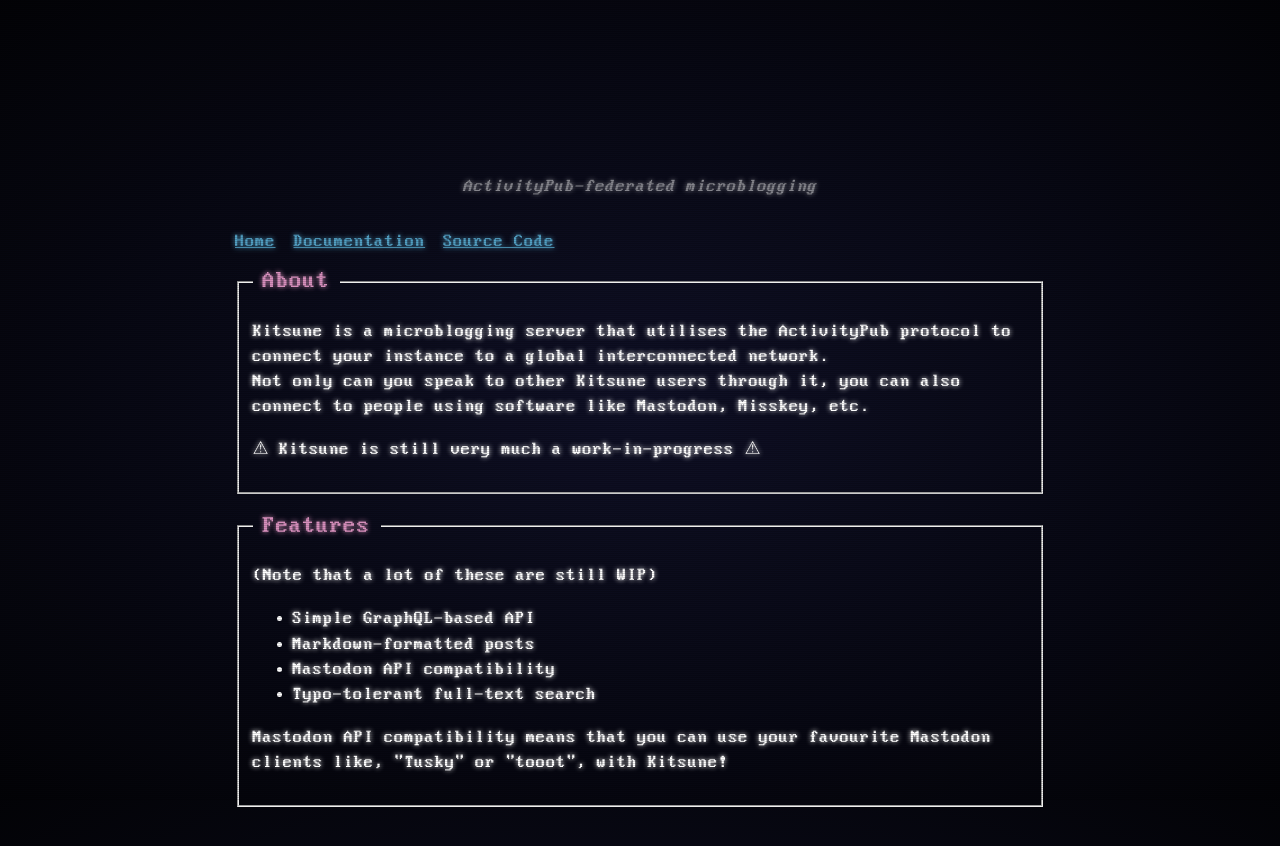
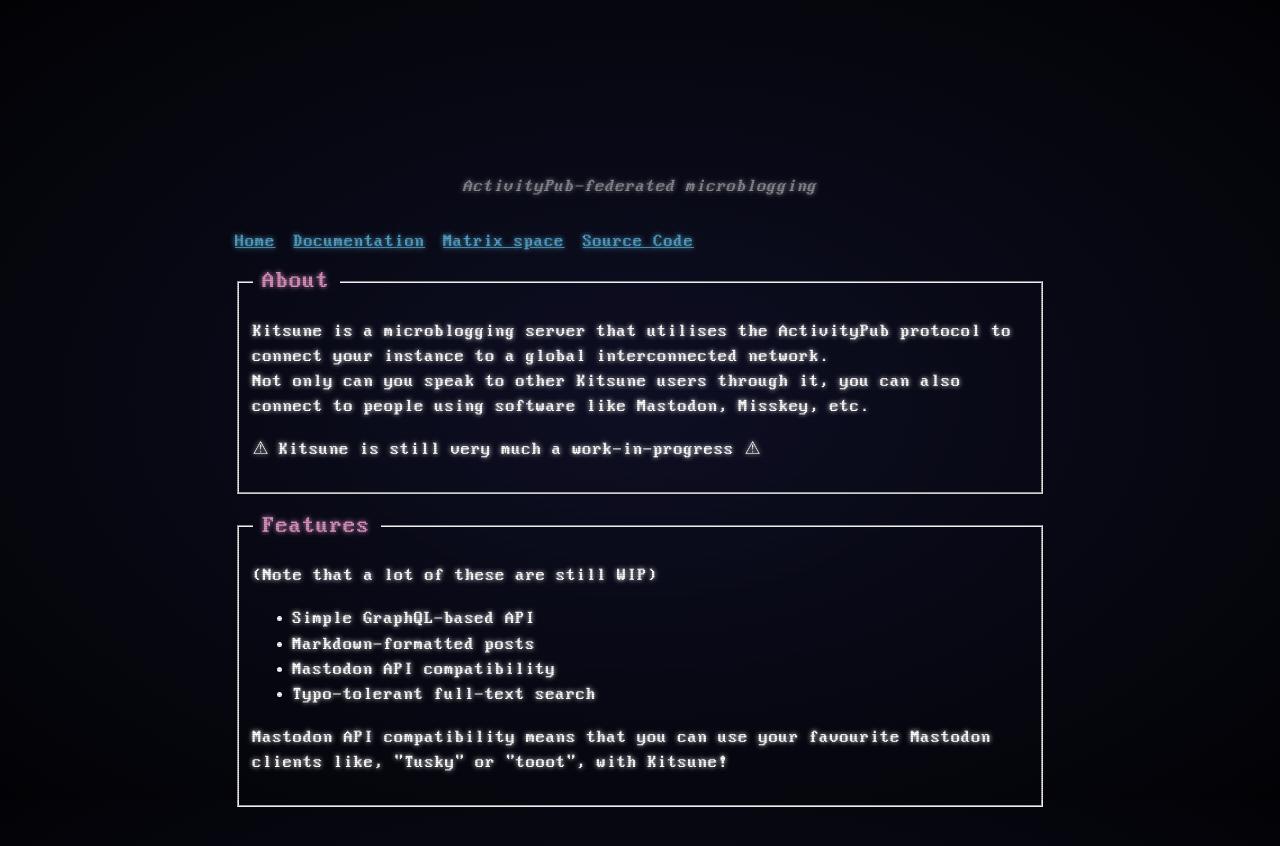
Before and after one commit to kitsune-soc/kitsune-soc.github.io, an Astro site: page / in a window 1280 px wide. Built offline with nearby package versions, Linux system fonts and the light colour scheme; Astro itself is replaced by a stand-in of ours.

Commit message:
Add Matrix space link

```diff
--- a/src/layouts/Page.astro
+++ b/src/layouts/Page.astro
@@ -15,6 +15,9 @@
     <header class="link-list">
         <a href="/"> Home</a>
         <a href="https://docs.joinkitsune.org">Documentation</a>
+        <a target="_blank" href="https://matrix.to/#/#kitsune-space:matrix.org">
+            Matrix space
+        </a>
         <a target="_blank" href="https://github.com/kitsune-soc/kitsune">
             Source Code
         </a>
```
